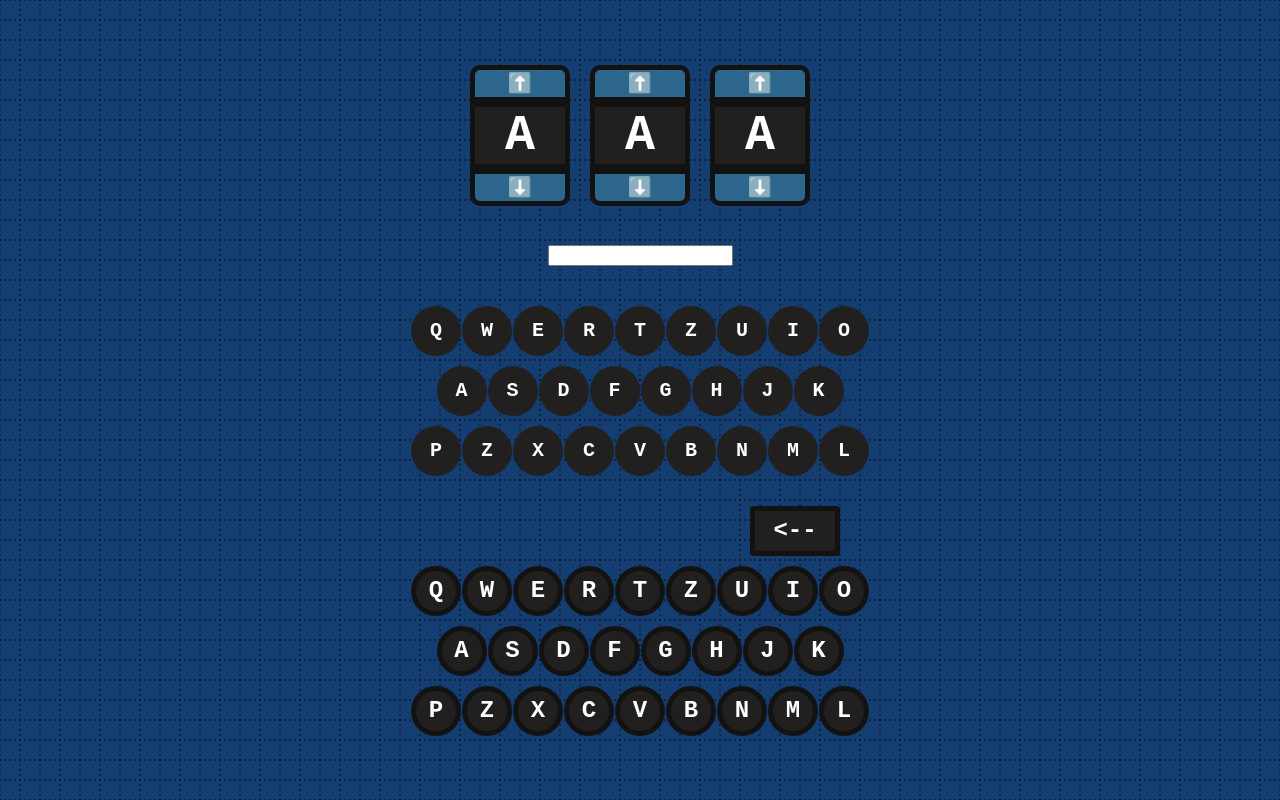
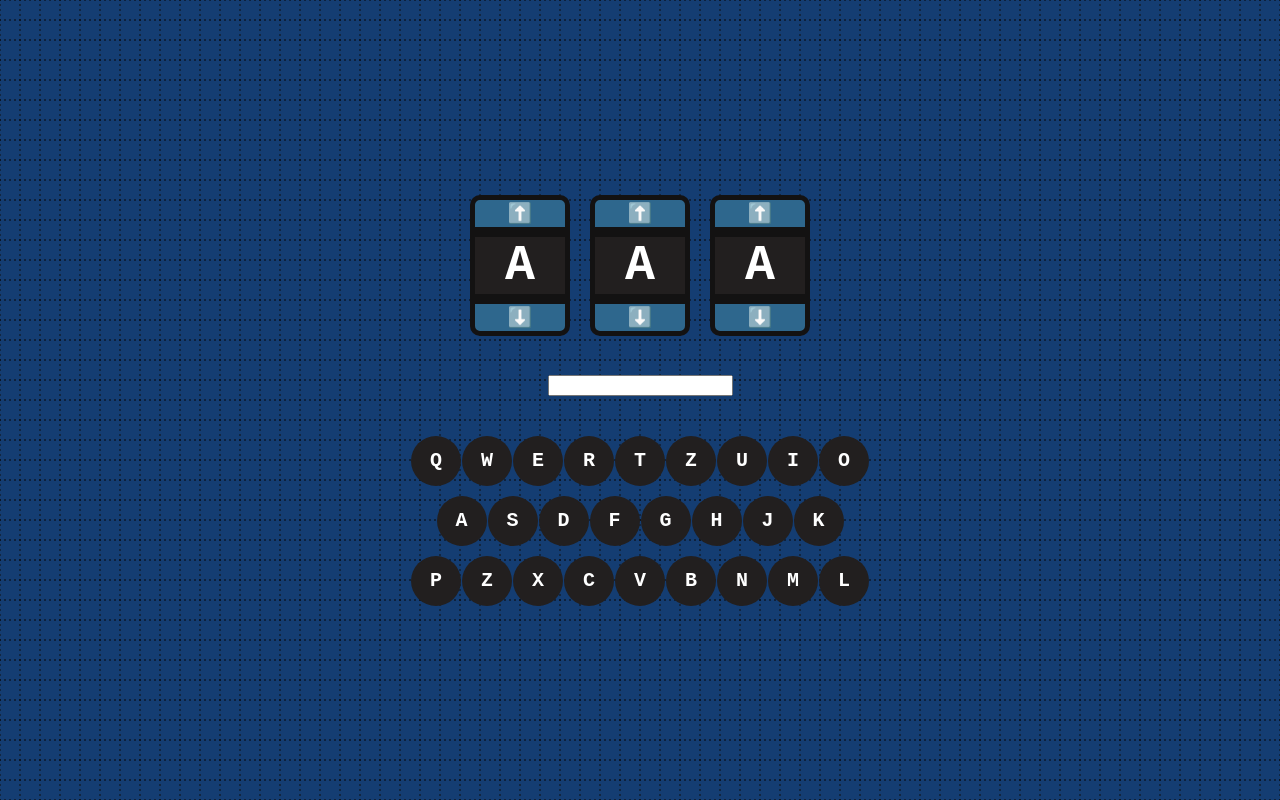
Before and after one commit to TrojanB/Enigma, a React (Vite) app: page / in a window 1280 px wide. Built offline with nearby package versions, Linux system fonts and the light colour scheme.

Commit message:
Test interfejsu bez klawiatury

```diff
--- a/src/Komponenty/Klawiatura/Klawiatura.jsx
+++ b/src/Komponenty/Klawiatura/Klawiatura.jsx
@@ -26,19 +26,6 @@ function Klawiatura({pressedKey, onKeyPressed, onRemoveKeyPressed}) {
                 </div>
             ))}
         </div>
-
-
-    {/* Klawiatura */}
-        <div className={styles.klawiatura}>
-            <button className={styles.backspaceKlawisz} onClick={() => onRemoveKeyPressed?.()}>{"<--"}</button>
-            {rzedy.map((rzad,index) => (
-                <div className={styles.rzad} key={index}>
-                    {rzad.map((litera) => (
-                        <button key={litera} className={styles.klawisz} onClick={() => onKeyPressed?.(litera)}>{litera}</button>
-                    ))}
-                </div>
-            ))}
-        </div>
     </div>
         </>
     )
```
